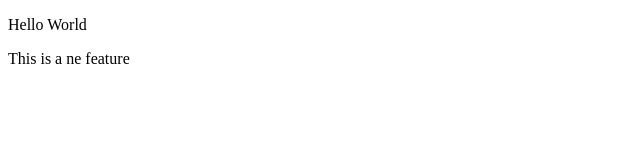
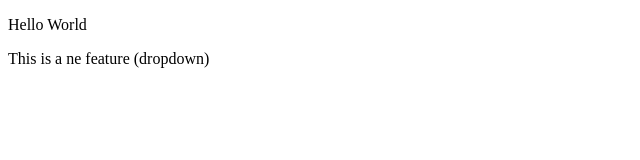
Before and after one commit to IRushee/LocalRepo, a plain HTML site: page index.html in a window 1280 px wide. Shown: the full height of the page, 0-640 px from the left. Drawn offline with Linux system fonts and the light colour scheme.

```diff
--- a/index.html
+++ b/index.html
@@ -7,6 +7,6 @@
 </head>
 <body>
     <p>Hello World</p>
-    <p>This is a ne feature</p>
+    <p>This is a ne feature (dropdown)</p>
 </body>
 </html>
```
